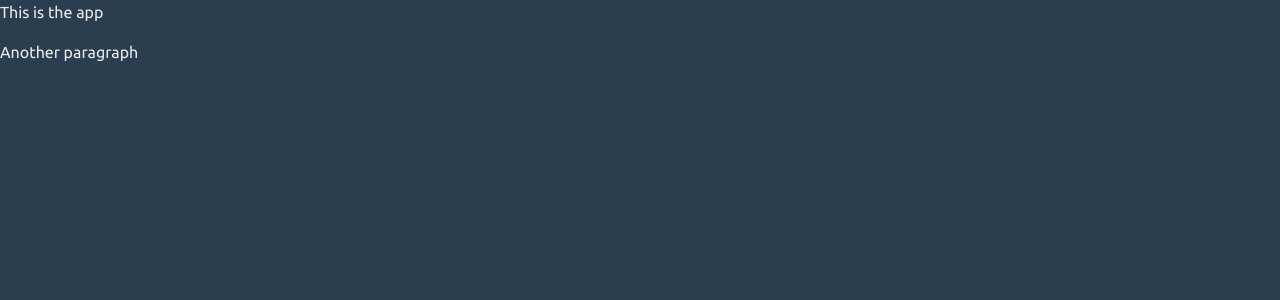
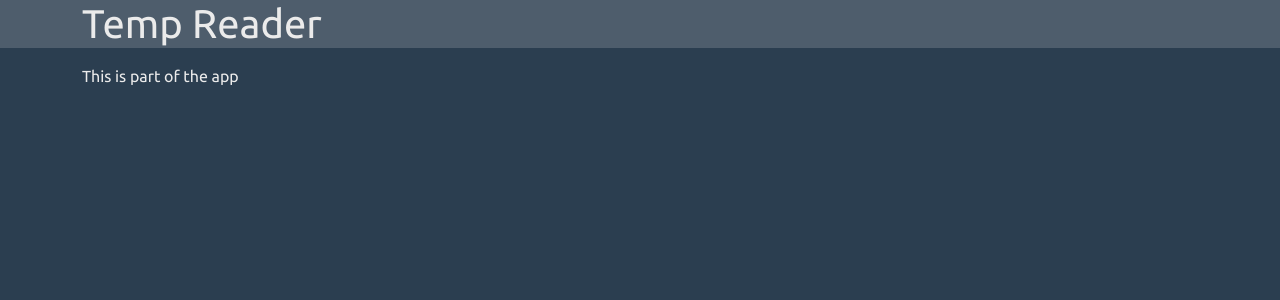
Before and after one commit to jack-hermanson/temp-reader, a React (Create React App) app in the folder client/: page / in a window 1280 px wide. Shown: the top 300 px of the page. Built offline with nearby package versions, Linux system fonts and the light colour scheme.

Commit message:
start the UI

```diff
--- a/client/package.json
+++ b/client/package.json
@@ -8,7 +8,6 @@
         "@types/node": "^12.0.0",
         "@types/react": "^17.0.0",
         "@types/react-dom": "^17.0.0",
-        "@types/react-router-dom": "^5.3.2",
         "axios": "^0.24.0",
         "bootstrap": "^5.1.3",
         "customize-cra": "^1.0.0",
@@ -20,7 +19,6 @@
         "react": "^17.0.2",
         "react-app-rewired": "^2.1.8",
         "react-dom": "^17.0.2",
-        "react-router-dom": "^6.0.0",
         "react-scripts": "^4.0.3",
         "reactstrap": "^9.0.0",
         "socket.io-client": "^4.3.2",
--- a/client/src/App.tsx
+++ b/client/src/App.tsx
@@ -1,11 +1,11 @@
 import React from "react";
 import "./css/main.css";
+import { Layout } from "./components/Layout/Layout";
 
 export const App: React.FC = () => {
     return (
-        <div>
-            <p>This is the app</p>
-            <p>Another paragraph</p>
-        </div>
+        <Layout>
+            <p>This is part of the app</p>
+        </Layout>
     );
 };
--- /dev/null
+++ b/client/src/components/Layout/Header.tsx
@@ -0,0 +1,12 @@
+import { FunctionComponent } from "react";
+import { Container } from "reactstrap";
+
+export const Header: FunctionComponent = () => {
+    return (
+        <div className="bg-secondary">
+            <Container>
+                <h1>Temp Reader</h1>
+            </Container>
+        </div>
+    );
+};
--- /dev/null
+++ b/client/src/components/Layout/Layout.tsx
@@ -0,0 +1,18 @@
+import { ReactNode, FunctionComponent, Fragment } from "react";
+import { Container } from "reactstrap";
+import { Header } from "./Header";
+
+interface Props {
+    children: ReactNode;
+}
+
+export const Layout: FunctionComponent<Props> = ({ children }: Props) => {
+    return (
+        <Fragment>
+            <Header />
+            <div className="body-container">
+                <Container className="main-container">{children}</Container>
+            </div>
+        </Fragment>
+    );
+};
--- a/client/src/css/_layout.scss
+++ b/client/src/css/_layout.scss
@@ -2,7 +2,6 @@
 .body-container {
   display: flex;
   flex-flow: column;
-  min-height: 100vh;
 }
 
 .main-container {
```
Also changed, not shown: client/src/css/main.css, 2 other files (tests, documents, lock files or other folders).
